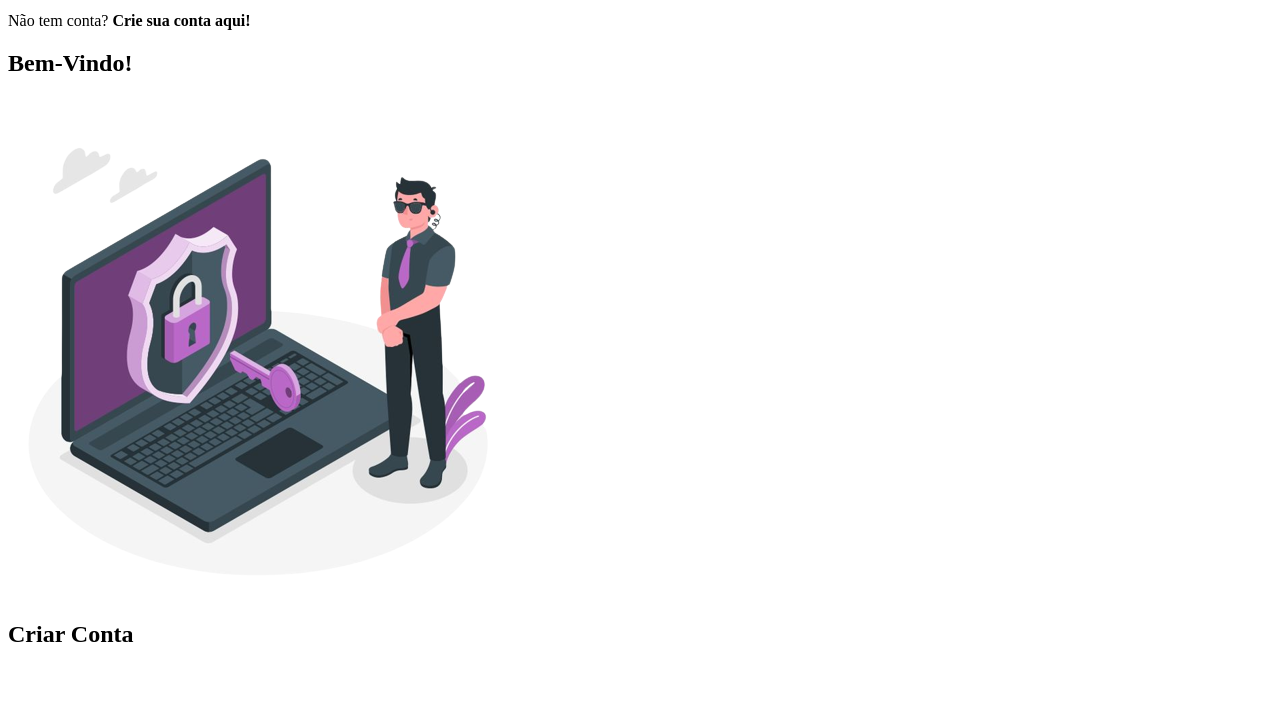
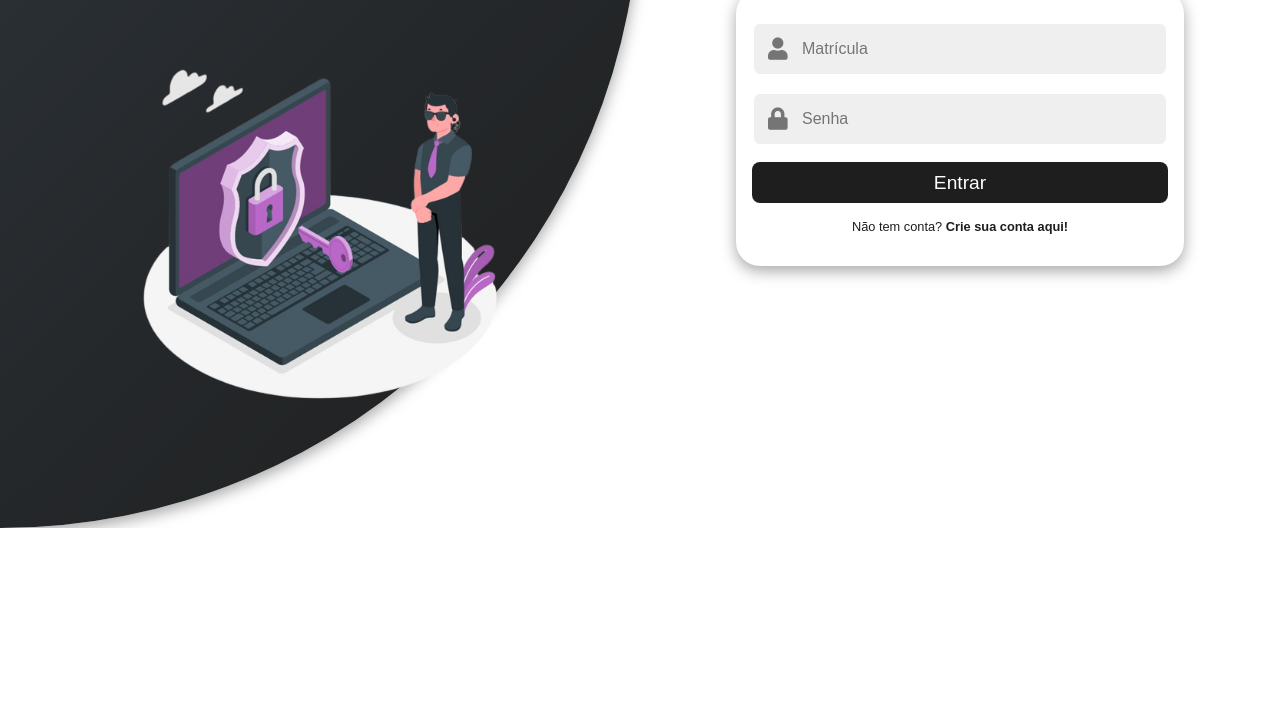
Before and after one commit to falcao-g/processo-seletivo-LEDES, a website: page src/home/home.html in a window 1280 px wide. Shown: the part 272-988 px from the top of the page. After the commit the page ends 800 px from the top, so only its background shows below. Drawn offline with Linux system fonts and the light colour scheme.

Commit message:
fix: html links (#14)

```diff
--- a/src/home/home.html
+++ b/src/home/home.html
@@ -5,7 +5,7 @@
     <meta http-equiv='X-UA-Compatible' content='IE=edge'>
     <title>Tela de Login</title>
     <meta name='viewport' content='width=device-width, initial-scale=1'>
-    <link rel='stylesheet' type='text/css' media='screen' href='../CSS/main.css'>
+    <link rel='stylesheet' type='text/css' media='screen' href='./home.css'>
     <link rel="stylesheet" href="//use.fontawesome.com/releases/v5.0.7/css/all.css">
 </head>
 <body>
@@ -99,7 +99,7 @@
 					</h2>
 				</div>
 				<div class="img sign-in">
-                    <img src="../Images/login.png">
+                    <img src="../images/login.png">
 				</div>
 			</div>
 			<!-- fim do conteudo-->
@@ -113,12 +113,12 @@
 					</h2>
 				</div>
                 <div class="img sign-up">
-                    <img src="../Images/criarconta.png">
+                    <img src="../images/criarconta.png">
 				</div>
 			</div>
 		</div>
 	</div>
-      <script src='../JS/main.js'></script>
+      <script src='./home.js'></script>
 
 </body>
 </html>
```
